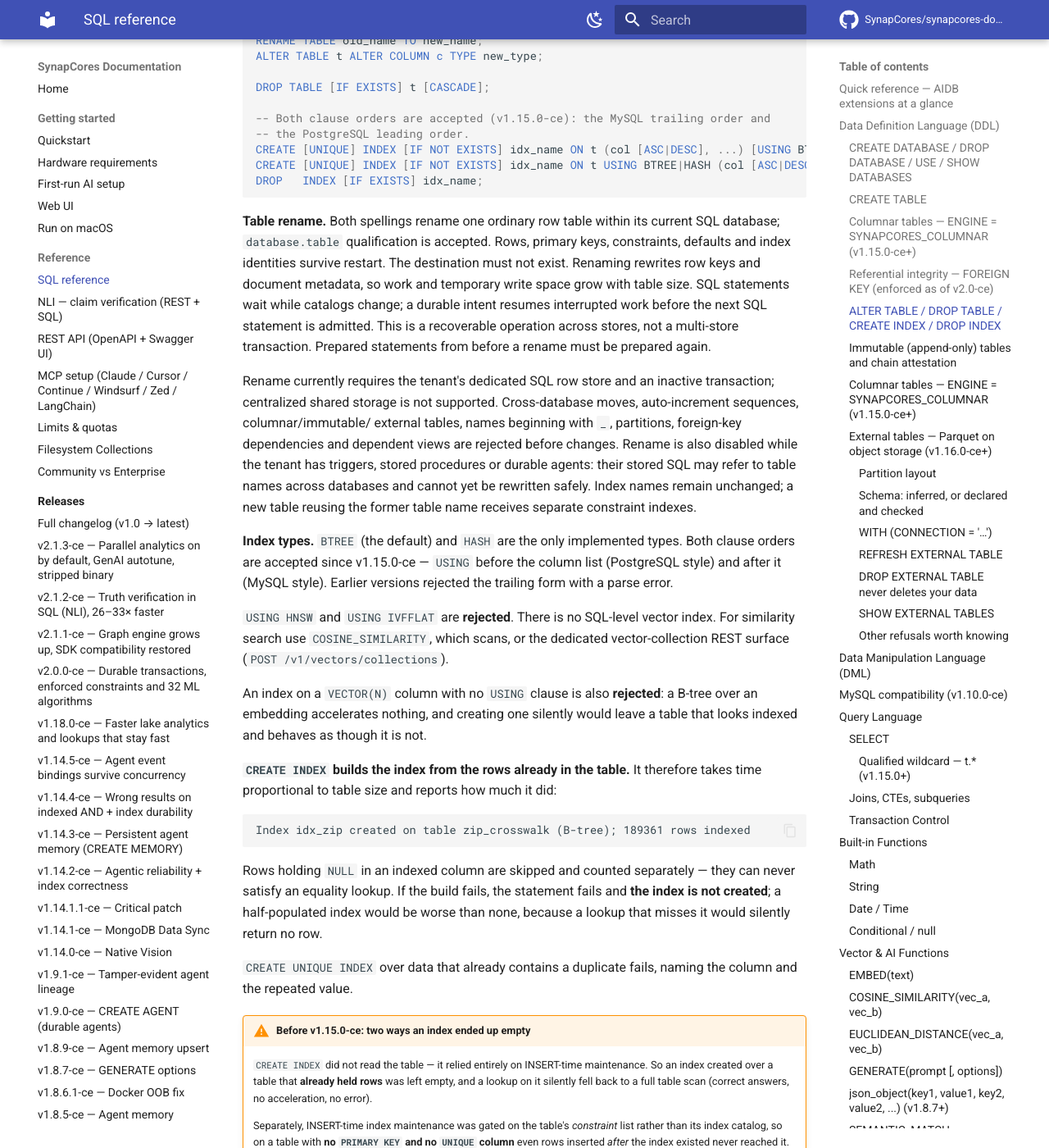
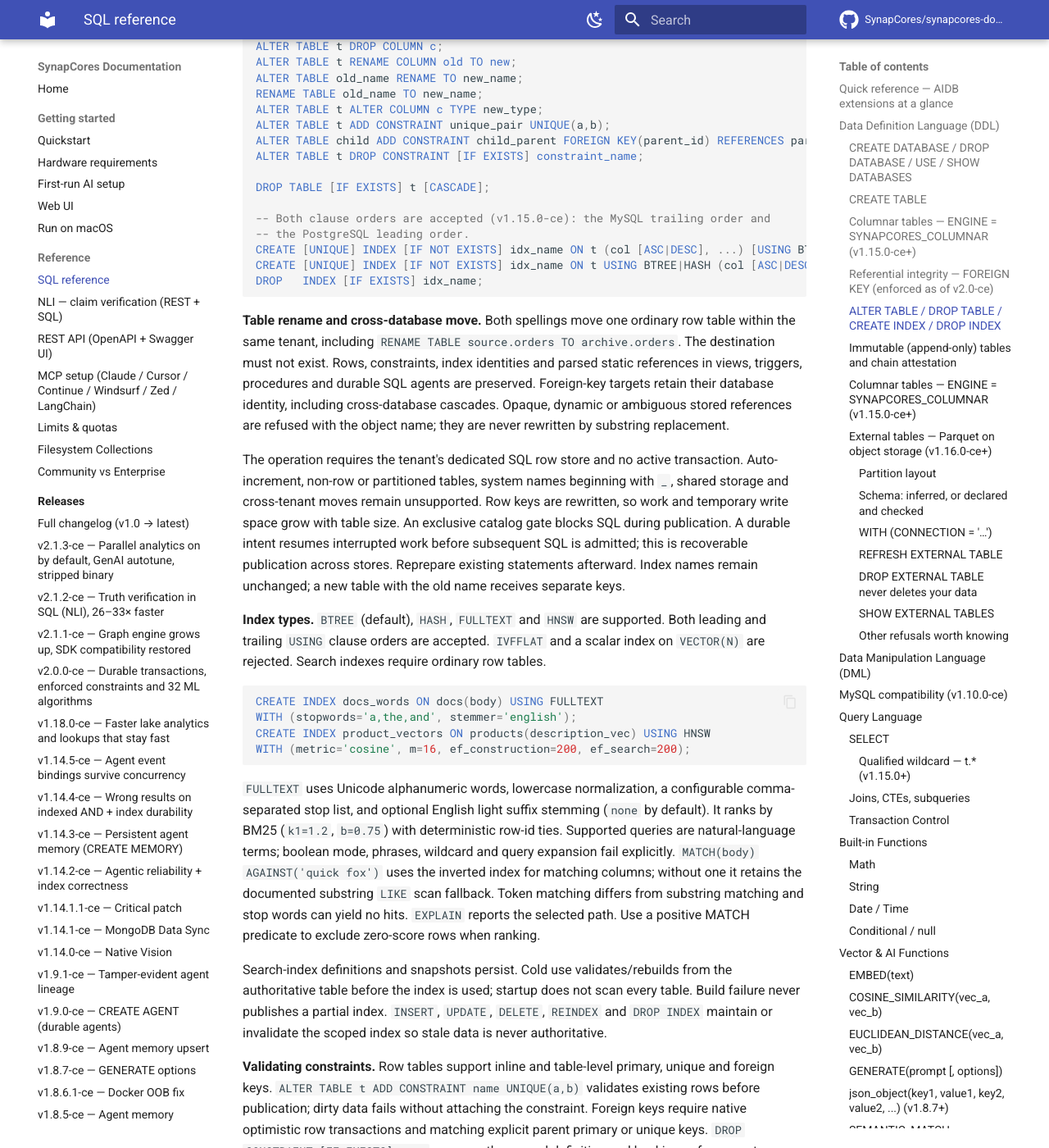
Before and after one commit to SynapCores/synapcores-docs, an MkDocs documentation site: the page built from docs/sql-reference.md, in a window 1280 px wide and 1400 px high, scrolled down 7658 px. Shown: the whole window at 82% size. Built offline with MkDocs 1.6.1 and Material for MkDocs 9.7.7, drawn with Linux system fonts in a browser that asks for light colours; comment, search, counter and statistics services are not loaded; some of the changed text lies outside the part shown.

Commit message:
docs(sql): prepare release capability reference

````diff
--- a/docs/sql-reference.md
+++ b/docs/sql-reference.md
@@ -1,15 +1,13 @@
 # SQL Reference
 
-!!! note "Auto-synced from source"
-    This page is **auto-synced** from the SynapCores AIDB engine
-    repository on every release tag. The canonical source is
-    `AIDB_SQL_MANUAL.md` in the engine repo — **do not edit this
-    page directly**; your change will be overwritten on the next release.
-
-    **Last synced from**: `v2.1.3-ce` on 2026-10-14
-
-
-AIDB is an AI-native SQL database with first-class support for vector embeddings, AutoML, Cypher graph queries, and LLM functions. This manual is the authoritative reference for AIDB SQL features (v1.6.0 through v1.6.5.1). Use ONLY features documented here.
+!!! note "Prepared from engine source"
+    This reference is prepared from `AIDB_SQL_MANUAL.md` on
+    `codex/release-sql-capabilities-20261014`. Release validation and merge
+    must complete before publication. The release docs-sync workflow remains
+    the canonical publisher.
+
+
+AIDB is an AI-native SQL database with first-class support for vector embeddings, AutoML, Cypher graph queries, and LLM functions. This reference describes the documented SQL surface for the prepared engine branch. Use only features documented here.
 
 ---
 
@@ -224,32 +222,28 @@ CREATE TABLE events (
 ) ENGINE = SYNAPCORES_COLUMNAR;
 ```
 
-`ENGINE = SYNAPCORES_COLUMNAR` is the whole syntax — it takes no further
-options. Adding a trailing option (`, COMPRESSION = 'zstd'`, `, CHECKSUM = …`,
-`, BLOCK_SIZE = …`) is a **parse error**, and a `WITH ( … )` clause on
-`CREATE TABLE` must not be used at all: it silently retypes every column to
-`TEXT` and discards the primary key.
-
-!!! warning "`PRIMARY KEY` and `UNIQUE` are NOT enforced on columnar tables"
-    On a columnar table a `PRIMARY KEY` or `UNIQUE` declaration is a
-    clustering and metadata hint. **Duplicate keys are accepted** — the insert
-    succeeds and both rows are stored.
-
-    This follows the analytical-store convention: Snowflake, BigQuery, Amazon
-    Redshift, ClickHouse, Apache Iceberg and Delta Lake all allow the
-    declaration without enforcing it, because a uniqueness probe on every
-    insert removes the bulk-ingest advantage that is the reason to use
-    columnar storage at all. BigQuery makes you write `NOT ENFORCED`
-    explicitly.
-
-    **A row-storage table in this engine DOES enforce it.** The same
-    statement therefore behaves differently depending on `ENGINE`, so
-    `CREATE TABLE` emits a warning when a columnar table declares one.
-
-    If you need uniqueness: de-duplicate at ingest, or use a row table for
-    the keyed data and a columnar table for the analytical copy.
-
-
+Both `ENGINE = SYNAPCORES_COLUMNAR` and
+`WITH (ENGINE='SYNAPCORES_COLUMNAR')` preserve declared types and constraints.
+Unknown engine options are rejected.
+
+Columnar `PRIMARY KEY` and `UNIQUE` declarations remain metadata hints by default:
+duplicate rows are accepted. Opt in to exact write-time enforcement with `ENFORCED`:
+
+```sql
+CREATE TABLE keyed_events (
+    id BIGINT PRIMARY KEY ENFORCED,
+    source TEXT UNIQUE,
+    reading DOUBLE
+) WITH (ENGINE='SYNAPCORES_COLUMNAR');
+```
+
+`ENFORCED` selects enforcement for **all** declared primary and unique keys on the
+table, including composite keys. Inserts reject duplicates both within the batch
+and against durable keys; updates and deletes publish row and key changes together.
+A primary key rejects NULL; unique keys allow NULL. Default hint-only tables skip
+the key-maintenance path. The additional work for enforced tables must be measured
+separately from unconstrained bulk ingestion. Columnar foreign keys and secondary
+indexes are unsupported. `NOT ENFORCED` syntax is unsupported; omit `ENFORCED` for hints.
 
 Columnar tables support the full `INSERT` / `UPDATE` / `DELETE` surface. Writes
 are copy-on-write — an affected part is rewritten rather than edited in place,
@@ -300,8 +294,11 @@ action declared the behaviour is restrictive.
   reference from checking.
 * An `UPDATE` may not move a referenced key onto another row's pre-statement key — that
   ambiguous swap is rejected rather than cascading a child twice.
-* **Declare foreign keys in `CREATE TABLE`.** Adding one to a table that already exists is
-  rejected, as are foreign keys **across databases**.
+* Declare a foreign key in `CREATE TABLE`, or add one with validating
+  `ALTER TABLE child ADD CONSTRAINT child_parent FOREIGN KEY(parent_id) REFERENCES parent(id)`.
+  An existing orphan rejects the ALTER without publishing the constraint.
+* New cross-database foreign-key declarations are unsupported. References preserved
+  by a same-tenant table move continue to enforce their qualified parent identity.
 * Requires the native transaction backend, which is the default. Under
   `AIDB_SQL_TRANSACTION_BACKEND=legacy`, foreign-key creation is not available.
 * FK validation scans the connected tables. It is a correctness guarantee, not a
@@ -327,6 +324,9 @@ ALTER TABLE t RENAME COLUMN old TO new;
 ALTER TABLE old_name RENAME TO new_name;
 RENAME TABLE old_name TO new_name;
 ALTER TABLE t ALTER COLUMN c TYPE new_type;
+ALTER TABLE t ADD CONSTRAINT unique_pair UNIQUE(a,b);
+ALTER TABLE child ADD CONSTRAINT child_parent FOREIGN KEY(parent_id) REFERENCES parent(id);
+ALTER TABLE t DROP CONSTRAINT [IF EXISTS] constraint_name;
 
 DROP TABLE [IF EXISTS] t [CASCADE];
 
@@ -337,35 +337,54 @@ CREATE [UNIQUE] INDEX [IF NOT EXISTS] idx_name ON t USING BTREE|HASH (col [ASC|D
 DROP   INDEX [IF EXISTS] idx_name;
 ```
 
-**Table rename.** Both spellings rename one ordinary row table within its current
-SQL database; `database.table` qualification is accepted. Rows, primary keys,
-constraints, defaults and index identities survive restart. The destination must
-not exist. Renaming rewrites row keys and document metadata, so work and temporary
-write space grow with table size. SQL statements wait while catalogs change; a
-durable intent resumes interrupted work before the next SQL statement is admitted.
-This is a recoverable operation across stores, not a multi-store transaction.
-Prepared statements from before a rename must be prepared again.
-
-Rename currently requires the tenant's dedicated SQL row store and an inactive
-transaction; centralized shared storage is not supported. Cross-database moves, auto-increment sequences, columnar/immutable/
-external tables, names beginning with `_`, partitions, foreign-key dependencies and dependent views
-are rejected before changes. Rename is also disabled while the tenant has triggers,
-stored procedures or durable agents: their stored SQL may refer to table names
-across databases and cannot yet be rewritten safely. Index names remain unchanged;
-a new table reusing the former table name receives separate constraint indexes.
-
-**Index types.** `BTREE` (the default) and `HASH` are the only implemented
-types. Both clause orders are accepted since v1.15.0-ce — `USING` before the
-column list (PostgreSQL style) and after it (MySQL style). Earlier versions
-rejected the trailing form with a parse error.
-
-`USING HNSW` and `USING IVFFLAT` are **rejected**. There is no SQL-level vector
-index. For similarity search use `COSINE_SIMILARITY`, which scans, or the
-dedicated vector-collection REST surface (`POST /v1/vectors/collections`).
-
-An index on a `VECTOR(N)` column with no `USING` clause is also **rejected**: a
-B-tree over an embedding accelerates nothing, and creating one silently would
-leave a table that looks indexed and behaves as though it is not.
+**Table rename and cross-database move.** Both spellings move one ordinary row
+table within the same tenant, including `RENAME TABLE source.orders TO archive.orders`.
+The destination must not exist. Rows, constraints, index identities and parsed static
+references in views, triggers, procedures and durable SQL agents are preserved.
+Foreign-key targets retain their database identity, including cross-database cascades.
+Opaque, dynamic or ambiguous stored references are refused with the object name;
+they are never rewritten by substring replacement.
+
+The operation requires the tenant's dedicated SQL row store and no active transaction.
+Auto-increment, non-row or partitioned tables, system names beginning with `_`, shared
+storage and cross-tenant moves remain unsupported. Row keys are rewritten, so work and
+temporary write space grow with table size. An exclusive catalog gate blocks SQL during
+publication. A durable intent resumes interrupted work before subsequent SQL is admitted;
+this is recoverable publication across stores. Reprepare existing statements afterward.
+Index names remain unchanged; a new table with the old name receives separate keys.
+
+**Index types.** `BTREE` (default), `HASH`, `FULLTEXT` and `HNSW` are supported.
+Both leading and trailing `USING` clause orders are accepted. `IVFFLAT` and a scalar
+index on `VECTOR(N)` are rejected. Search indexes require ordinary row tables.
+
+```sql
+CREATE INDEX docs_words ON docs(body) USING FULLTEXT
+WITH (stopwords='a,the,and', stemmer='english');
+CREATE INDEX product_vectors ON products(description_vec) USING HNSW
+WITH (metric='cosine', m=16, ef_construction=200, ef_search=200);
+```
+
+`FULLTEXT` uses Unicode alphanumeric words, lowercase normalization, a configurable
+comma-separated stop list, and optional English light suffix stemming (`none` by default).
+It ranks by BM25 (`k1=1.2`, `b=0.75`) with deterministic row-id ties. Supported queries are
+natural-language terms; boolean mode, phrases, wildcard and query expansion fail explicitly.
+`MATCH(body) AGAINST('quick fox')` uses the inverted index for matching columns; without
+one it retains the documented substring `LIKE` scan fallback. Token matching differs
+from substring matching and stop words can yield no hits. `EXPLAIN` reports the selected
+path. Use a positive MATCH predicate to exclude zero-score rows when ranking.
+
+Search-index definitions and snapshots persist. Cold use validates/rebuilds from the
+authoritative table before the index is used; startup does not scan every table. Build
+failure never publishes a partial index. `INSERT`, `UPDATE`, `DELETE`, `REINDEX` and
+`DROP INDEX` maintain or invalidate the scoped index so stale data is never authoritative.
+
+**Validating constraints.** Row tables support inline and table-level primary, unique
+and foreign keys. `ALTER TABLE t ADD CONSTRAINT name UNIQUE(a,b)` validates existing
+rows before publication; dirty data fails without attaching the constraint. Foreign
+keys require native optimistic row transactions and matching explicit parent primary
+or unique keys. `DROP CONSTRAINT [IF EXISTS] name` removes the named definition and
+backing enforcement; referenced parent keys cannot be dropped. Deferred constraints
+and `ALTER ADD CHECK` / `ALTER ADD PRIMARY KEY` are unsupported and rejected.
 
 **`CREATE INDEX` builds the index from the rows already in the table.** It
 therefore takes time proportional to table size and reports how much it did:
@@ -513,46 +532,33 @@ query results. A predicate the index cannot serve (a non-leading column, or a
 partial key on a `HASH` index) falls back to a table scan and returns correct
 rows.
 
-**Vector indexes are NOT supported at SQL level.** `USING HNSW` and
-`USING IVFFLAT` parse and plan, but execution fails with an explicit error —
-there is no HNSW structure behind the SQL index layer in this release.
-`CREATE INDEX` on a `VECTOR(N)` column *without* a vector index type is also
-rejected: a B-tree over an embedding accelerates nothing, and reporting
-"(B-tree) created" for it was a silent failure that made operators believe the
-column was indexed.
-
-```sql
--- Rejected: no HNSW behind the SQL index layer.
-CREATE INDEX i ON products(description_vec) USING HNSW;
-
--- Also rejected: decoy B-tree over a VECTOR column.
-CREATE INDEX i ON products(description_vec);
-```
-
-For a dedicated vector store with metadata-filtered k-NN, use the vector
-collection REST subsystem:
-
-```
-POST /v1/vectors/collections            {"name": "products", "dimensions": 384, "distance_metric": "cosine"}
-POST /v1/vectors/collections/products/vectors      # insert or upsert by id
-POST /v1/vectors/collections/products/search       # supports "filter" and "threshold"
-```
-
-Note: that subsystem answers **exact** k-NN (brute force). As of v1.15.0-ce an
-`index_type` other than `"flat"` is **rejected with HTTP 400** rather than
-accepted and ignored — earlier releases echoed the requested type back in the
-response while always building a flat index. Exact search is correct, just not
-sublinear. Scope for the SQL-level fix: `docs/proposals/sql_vector_indexes.md`.
-
-Similarity SQL over a `VECTOR` column needs no index and keeps working — it is
-a full scan:
-
-```sql
+**SQL HNSW similarity search.** A single `VECTOR(N)` column can use the production
+HNSW graph. Metrics are `cosine`, `euclidean`, `dot` and `manhattan`; the query metric
+must match the index. Use a finite top-k limit with cosine descending or Euclidean
+distance ascending. A literal, bound vector parameter or request-constant `EMBED`
+probe is evaluated once. Residual vector prefilters, unsupported shapes and queries
+without a usable limit retain the scan path. Approximate results require a recall
+check against exact scan results for the chosen dataset and `ef_search`.
+
+```sql
+CREATE INDEX product_vectors ON products(description_vec) USING HNSW
+WITH (metric='cosine', m=16, ef_construction=200, ef_search=200);
 SELECT id, COSINE_SIMILARITY(description_vec, EMBED('audio gear')) AS score
-FROM products
-ORDER BY score DESC
-LIMIT 10;
-```
+FROM products ORDER BY score DESC LIMIT 10;
+EXPLAIN SELECT id, COSINE_SIMILARITY(description_vec, EMBED('audio gear')) AS score
+FROM products ORDER BY score DESC LIMIT 10;
+```
+
+The index admits at most 50 million non-NULL vectors in Community Edition.
+`CREATE INDEX` reports indexed and NULL-skipped counts. Vector dimension, non-finite
+values, unsupported options and mismatched metrics are validated. The separate vector
+collection REST API retains its own supported index types and behavior; SQL HNSW does
+not change that API's capabilities.
+
+An `EMBED` probe requires a configured embedding provider whose output dimension
+matches the indexed `VECTOR(N)` column. For a provider-independent smoke test, use
+a finite literal vector of that same dimension. Record the model/provider identity
+when comparing approximate search with an exact scan.
 
 ### Immutable (append-only) tables and chain attestation
 
@@ -599,9 +605,19 @@ A pipeline that claims "N/N runs verified" must therefore require
 checksum and proves its membership in its block's merkle tree. `<id>` is the row's SQL
 id (matched against the chained payload) or the chain's internal record id.
 
-Immutable tables must be created empty with an explicit column list —
-`CREATE IMMUTABLE TABLE ... AS SELECT` is not supported; populate with
-`INSERT` / `INSERT ... SELECT`.
+Immutable tables require explicit columns. They can be populated at creation:
+
+```sql
+CREATE IMMUTABLE TABLE audit_snapshot (id BIGINT PRIMARY KEY, actor TEXT)
+AS SELECT id, actor FROM source_events ORDER BY id;
+VERIFY TABLE audit_snapshot;
+```
+
+CTAS uses the normal insert and chain-attestation path. It preserves a top-level
+`ORDER BY`; otherwise it sorts canonical typed row bytes for deterministic chain order.
+The SELECT is materialized under the query memory budget. A durable rollback intent
+removes the schema, rows, chain and wrapped key if creation fails or is interrupted.
+Recovery completes before SQL admission; dedicated durable row storage is required.
 
 **Encryption at rest (v1.12.0+):**
 
@@ -621,9 +637,12 @@ on disk. Requirements and behavior:
   table (fail-closed).
 - `AES256GCM` is the only supported algorithm. An unsupported or missing algorithm
   (e.g. bare `WITH (ENCRYPTION)` or `ENCRYPTION='AES128'`) is rejected.
-- `ENCRYPTION_KEY='name'` (a named-key registry) is **not** supported in this release; use
-  `ENCRYPTION='AES256GCM'` alone — the table gets an auto-generated per-table key wrapped
-  by the master key.
+- `ENCRYPTION_KEY='audit'` selects `AIDB_IMMUTABLE_MASTER_KEY_AUDIT`. Names use
+  1–128 ASCII letters, digits or underscores and are normalized to uppercase for lookup.
+  The selected alias is persisted; the key material is not. Missing or invalid named
+  keys and wrong keys fail closed without falling back to the default master key.
+  Without an alias, existing `AIDB_IMMUTABLE_MASTER_KEY` behavior is retained.
+  Supply at least 32 bytes encoded as hexadecimal using the same key validation.
 - Encrypted immutable tables are supported only in the **default database**; creating one
   under another database is rejected.
 
@@ -645,10 +664,8 @@ Stores the table as Parquet parts with RocksDB metadata instead of row storage.
 A query reads only the columns it names, and row-group statistics skip parts
 that cannot match the predicate.
 
-`ENGINE = SYNAPCORES_COLUMNAR` is the entire syntax and takes no further
-options — a trailing `, COMPRESSION = …` / `, CHECKSUM = …` / `, BLOCK_SIZE = …`
-is a parse error. Do not use a `WITH ( … )` clause on `CREATE TABLE`: it
-silently retypes every column to `TEXT` and drops the primary key.
+Both `ENGINE = SYNAPCORES_COLUMNAR` and `WITH (ENGINE='SYNAPCORES_COLUMNAR')`
+preserve column types and constraints. Unsupported options are rejected.
 
 Full `INSERT` / `UPDATE` / `DELETE` are supported, but writes are
 **copy-on-write**: an affected part is rewritten rather than edited in place, so
@@ -657,15 +674,11 @@ Batch the writes; read analytically. Columnar tables have no secondary indexes
 scanning is the access path, which is the point of the format.
 
 
-**`PRIMARY KEY` and `UNIQUE` are NOT enforced on columnar tables.** The
-declaration is a clustering/metadata hint; duplicate keys are accepted and both
-rows are stored. This follows the analytical-store convention (Snowflake,
-BigQuery, Redshift, ClickHouse, Iceberg, Delta all declare without enforcing) —
-a uniqueness probe per insert would remove the bulk-ingest advantage columnar
-exists for. **A row-storage table in this engine DOES enforce it**, so the same
-statement behaves differently depending on `ENGINE`; `CREATE TABLE` warns when a
-columnar table declares one. If you need uniqueness, de-duplicate at ingest or
-keep the keyed copy in a row table.
+Primary and unique keys are metadata hints by default. Add `ENFORCED` immediately
+after a primary or unique declaration to enforce **all** declared keys on the table,
+including composite keys. Persistent exact keys are maintained with row publications;
+updates reject duplicate replacements atomically, deletes free keys, and restart retains
+enforcement. Hint-only tables skip this key path. See the columnar example above.
 
 **Before v1.15.0-ce** the `ENGINE` clause parsed and was then normalised away, so
 the statement returned ok and silently created an ordinary **row** table. A table
@@ -1127,8 +1140,9 @@ statement rolls back only itself; earlier successful statements stay.
 **What does not participate.** Columnar tables, immutable tables, external/lake Parquet
 reads, AI and memory side effects, enabled triggers and agent event bindings are **not**
 transactional; they fail explicitly rather than appearing to enrol. DDL inside an open
-transaction, cross-database foreign keys, and adding a foreign key to an existing table
-are all rejected.
+transaction and new cross-database foreign-key declarations are rejected. Outside an
+open transaction, validating `ALTER TABLE ... ADD ... FOREIGN KEY` is supported;
+existing references preserved by a same-tenant database move remain enforced.
 
 **Limits.** 4,096 savepoint frames per transaction, including the internal frame each
 statement takes. Transaction timeouts run from 1 to 300 seconds and roll back on expiry.
@@ -2214,7 +2228,7 @@ SELECT DELETE_MODEL('library/qwen2.5-coder:0.5b');
 
 ## AutoML
 
-AutoML trains real models from a SQL `SELECT` and exposes the trained model as an in-SQL function `AUTOML.PREDICT`. Training and prediction are first-class SQL — you do not call out to Python.
+AutoML trains real models from a SQL `SELECT` and exposes the trained model as an in-SQL function `AUTOML.PREDICT`. Training and prediction are first-class SQL; model fitting stays in the engine. Optional `optuna` parameter search uses an installed Python runtime, as described below.
 
 ### `CREATE EXPERIMENT` — train a model
 
@@ -2310,6 +2324,28 @@ WITH (task_type='clustering', algorithms=['kmeans'], n_clusters=4);
 SELECT AUTOML.PREDICT('customer_groups', spend, visits) FROM customers;
 ```
 
+**Anomaly detection:** train native Isolation Forest without a target column, using
+only ordered feature columns. `ANOMALY_SCORE` returns a FLOAT64 in `[0,1]`, where larger
+values indicate more unusual observations. It uses the saved preprocessing and cached
+fitted model, batches projection rows, and never routes scoring to an LLM.
+
+```sql
+CREATE EXPERIMENT transaction_anomalies AS SELECT amount, velocity FROM transactions
+WITH (task_type='anomaly_detection', algorithm='isolation_forest',
+      n_trees=128, sub_sample_size=256, contamination=0.01, random_seed=7);
+SELECT id, ANOMALY_SCORE('transaction_anomalies', amount, velocity) AS score
+FROM transactions ORDER BY score DESC LIMIT 10;
+```
+
+`algorithms=['isolation_forest']` is also supported. Features must match the saved names,
+order and count. Filter or impute NULL features explicitly. Missing models, incompatible
+tasks, invalid features and non-finite scores fail the statement. Model lookup follows
+the authenticated tenant and database; fitted models reload after restart. Sort using
+the projected alias, as shown. `tail_separation` is an unsupervised selection metric,
+not F1 or labeled accuracy. `SELECT AUTOML.TRAIN('model','SELECT amount, velocity FROM
+transactions') WITH (task_type='anomaly_detection', algorithm='isolation_forest')`
+queues training; wait for completed job status before scoring.
+
 **Forecasting:** supply a numeric timestamp column and numeric target for one series.
 Training sorts by timestamp; timestamps must be unique, increasing and equally spaced.
 Fill missing observations explicitly. Set `time_column` when the query contains other
````
